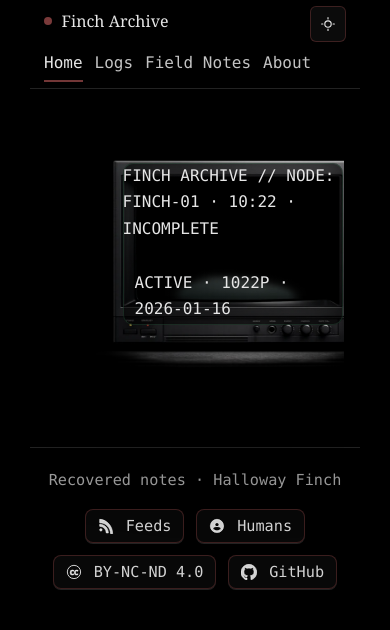
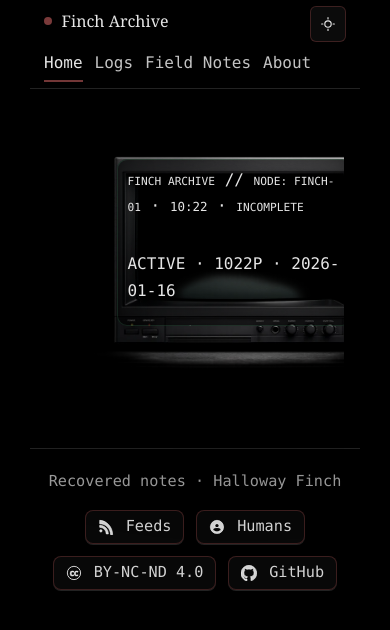
Before and after one commit to HallowayFinch/fincharchive.com, a Jekyll site: the page built from index.html, in a window 390 px wide. Shown: the top 630 px of the page. Built offline with Jekyll 4.4.1, drawn with Linux system fonts in a browser that asks for light colours.

Commit message:
Implement hotfix for CRT spacing and mobile scaling
Added a hotfix to adjust spacing and scaling for CRT on mobile and desktop.

```diff
--- a/assets/css/style.css
+++ b/assets/css/style.css
@@ -2477,3 +2477,72 @@ html, body { overflow-x: hidden; }
 @media (min-width: 981px){
   .finch-home{ padding-top: 0; }
 }
+
+/* ======================================
+   HOTFIX: spacing + mobile CRT scale (no horizontal scroll)
+   Paste at bottom of style.css
+   ====================================== */
+
+/* 1) Pull CRT upward a bit more on desktop */
+@media (min-width: 981px){
+  .finch-home{
+    margin-top: clamp(-56px, -3.6vw, -22px);
+    padding-top: 0;
+  }
+}
+
+/* 2) Mobile: make CRT larger while staying within viewport (no sideways scroll) */
+@media (max-width: 980px){
+  .finch-home{
+    padding-top: 6px;
+  }
+
+  /* Bigger CRT, still inset a little */
+  .finch-crtframe{
+    width: min(96vw, 860px);
+  }
+
+  /* Slightly larger screen crop on mobile */
+  .finch-crtframe{
+    --screen-x: 18.9%;
+    --screen-y: 12.4%;
+    --screen-w: 62.0%;
+    --screen-h: 66.2%;
+  }
+
+  /* Tighten the header inside the CRT screen to reclaim vertical room */
+  .finch-screen__header{
+    padding: 8px 10px 6px;
+  }
+
+  .finch-screen__label,
+  .finch-screen__meta,
+  .finch-screen__cond{
+    font-size: 0.70rem;
+  }
+  .finch-screen__clock{
+    font-size: 0.78rem;
+  }
+
+  /* Tighten body padding so buttons fit */
+  .finch-screen--home .finch-screen__body{
+    padding: 10px;
+  }
+
+  /* Ensure mobile action buttons are visible + tappable */
+  .finch-homeui__actions{
+    gap: 8px;
+  }
+  .finch-screen__btn{
+    min-height: 46px;
+    font-size: 0.78rem;
+    padding: 10px 12px;
+  }
+}
+
+/* Extra small phones: go a touch larger */
+@media (max-width: 420px){
+  .finch-crtframe{
+    width: 97vw;
+  }
+}
```
